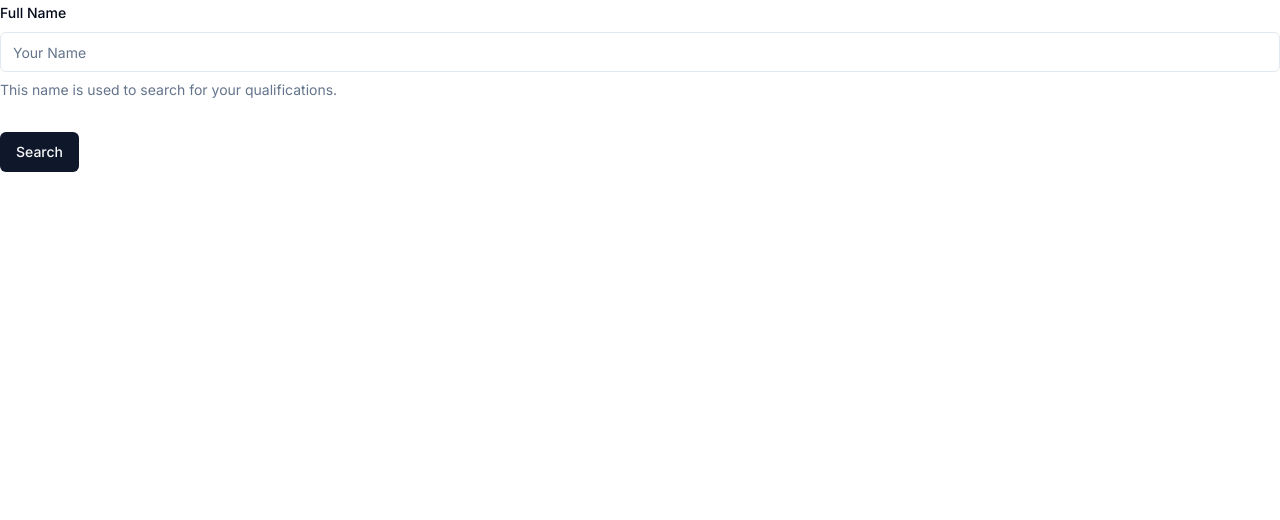
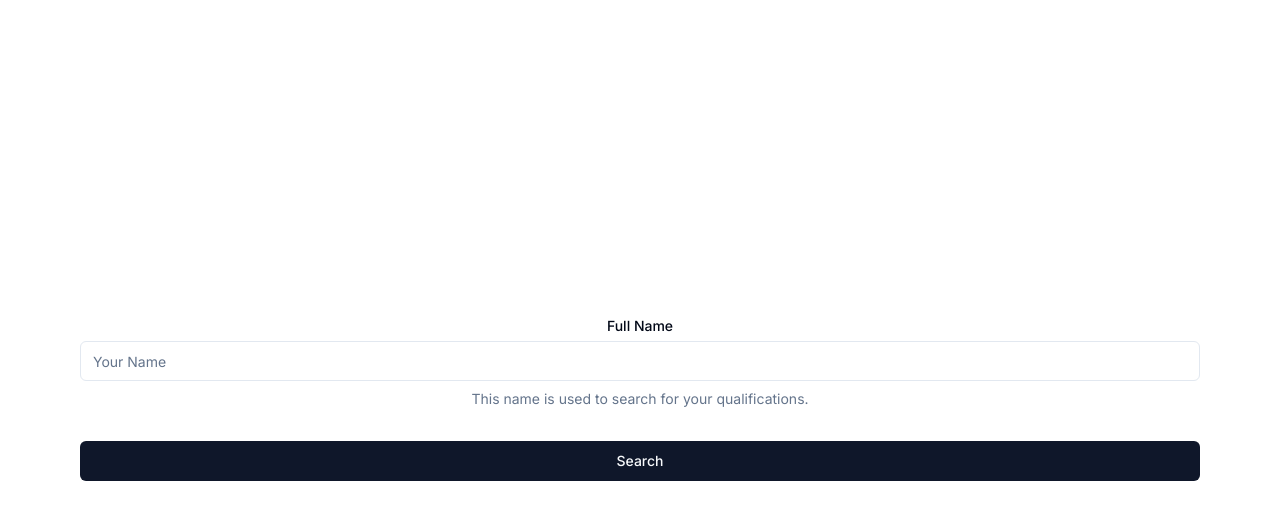
Before and after one commit to Chrissydrx/cs596-final-project, a Next.js app: page / in a window 1280 px wide. Shown: the top 520 px of the page. Built offline with nearby package versions, Linux system fonts and the light colour scheme.

Commit message:
Add: Basic page layout

```diff
--- a/app/page.js
+++ b/app/page.js
@@ -34,14 +34,15 @@ export default function Home() {
     console.log(values)
   }
   return (
-    <main>
+    <main className="h-screen p-20 flex flex-col justify-center">
       <Form {...form}>
-      <form onSubmit={form.handleSubmit(onSubmit)} className="space-y-8">
+      <form onSubmit={form.handleSubmit(onSubmit)} className="space-y-8 flex flex-col justify-center">
         <FormField
           control={form.control}
+          className="flex flex-col justify-center"
           name="username"
           render={({ field }) => (
-            <FormItem>
+            <FormItem className="flex flex-col items-center justify-center">
               <FormLabel>Full Name</FormLabel>
               <FormControl>
                 <Input placeholder="Your Name" {...field} />
```
